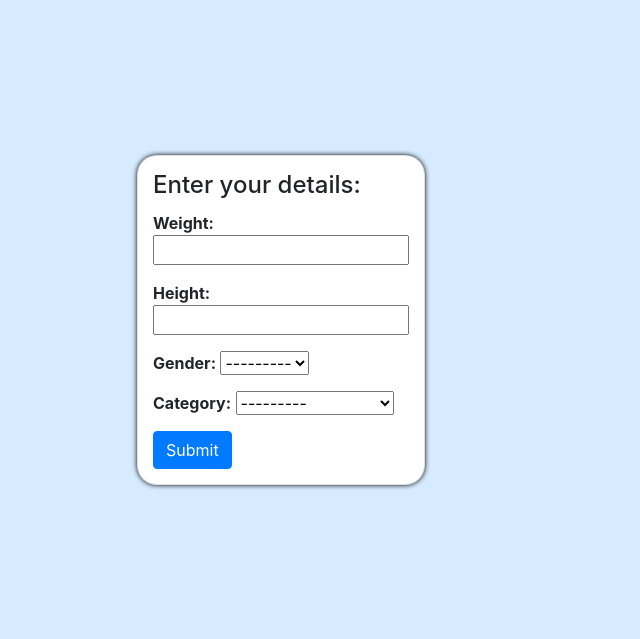
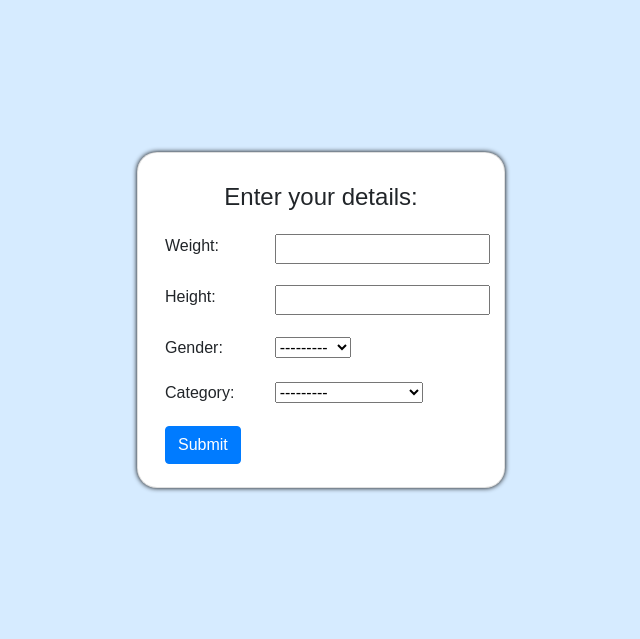
Before and after one commit to medha0105/django-project, a Django app: page /customer_details/ in a window 1280 px wide; the page is wider, and only the part inside the window is pictured. Shown: the part 56-695 px from the top of that part, without its empty margins (343-983 px from the left). Run offline with Django 3.2, Linux system fonts and the light colour scheme; some libraries are stand-ins or nearby versions.

Commit message:
Static folder added

```diff
--- a/caloriecounter/settings.py
+++ b/caloriecounter/settings.py
@@ -119,6 +119,11 @@ USE_TZ = True
 # https://docs.djangoproject.com/en/3.2/howto/static-files/
 
 STATIC_URL = '/static/'
+MEDIA_URL = '/images/'
+STATICFILES_DIRS = [
+    BASE_DIR/"static"
+]
+
 
 # Default primary key field type
 # https://docs.djangoproject.com/en/3.2/ref/settings/#default-auto-field
--- a/cc/templates/cc/custom_details.html
+++ b/cc/templates/cc/custom_details.html
@@ -2,38 +2,24 @@
 {% load static %}
 
 {% block content %}
-    <style>
-        .row {
-        height: 80vh;
-        width: 150vw;
-        display: flex;
-        justify-content: center;
-        align-items: center;
-        }
 
-        .card-body {
-            box-shadow: 0 0 5px #000;
-            border-radius: 20px;
-            cursor: pointer;
-        }
-
-        body{
-            background-color: rgb(214, 235, 255);
-        }
-    </style>
-
-    <div class="row">
+    <div class="row details">
         <div class="col-md-6">
-            <div class="card card-body" style="width: 18rem; padding: 15px;">
+            <div class="card card-body">
                 <h4 class="card-title">Enter your details: </h4>
                 <form action="" method="POST">
                     {% csrf_token %}
 
                     {% for element in form %}
                     <div class="form-group">
-                        <b>{{element.label}}:</b>
-                        {{element}}
-                        <br>
+                        <div class="row" style="padding: 0px 13px 5px 0px;">
+                            <div class="col-sm-4">
+                                {{element.label}}:
+                            </div>
+                            <div class="col-sm-4">
+                                {{element}}
+                            </div>
+                        </div>
                     </div>
                     {% endfor %}
                     <input type="submit" value="Submit" class="btn btn-primary">
--- a/cc/templates/cc/home.html
+++ b/cc/templates/cc/home.html
@@ -1,8 +1,11 @@
+{% load static %}
+
 <!DOCTYPE html>
 <html>
     <head>
         <title>Calorie Counter</title>
         <link rel="stylesheet" href="https://stackpath.bootstrapcdn.com/bootstrap/4.3.1/css/bootstrap.min.css" integrity="sha384-ggOyR0iXCbMQv3Xipma34MD+dH/1fQ784/j6cY/iJTQUOhcWr7x9JvoRxT2MZw1T" crossorigin="anonymous">
+        <link rel="stylesheet" type="text/css" href="{% static '/css/main.css' %}">
     </head>
     <body>
         {% include 'cc/navbar.html' %}
--- /dev/null
+++ b/static/css/main.css
@@ -0,0 +1,27 @@
+.details {
+    height: 80vh;
+    width: 150vw;
+    display: flex;
+    justify-content: center;
+    align-items: center;
+}
+
+.card-title{
+    padding-top: 10px;
+    padding-bottom: 10px;
+    font-family: sans-serif;
+}
+
+.card-body {
+    box-shadow: 0 0 5px #000;
+    border-radius: 20px;
+    cursor: pointer;
+    align-items: center;
+    width: 23rem;
+    height: 21rem;
+    font-family: sans-serif;
+}
+
+body{
+    background-color: rgb(214, 235, 255);
+}
```
Also changed, not shown: cc/templates/cc/main.html (added, +7 -0 lines).
